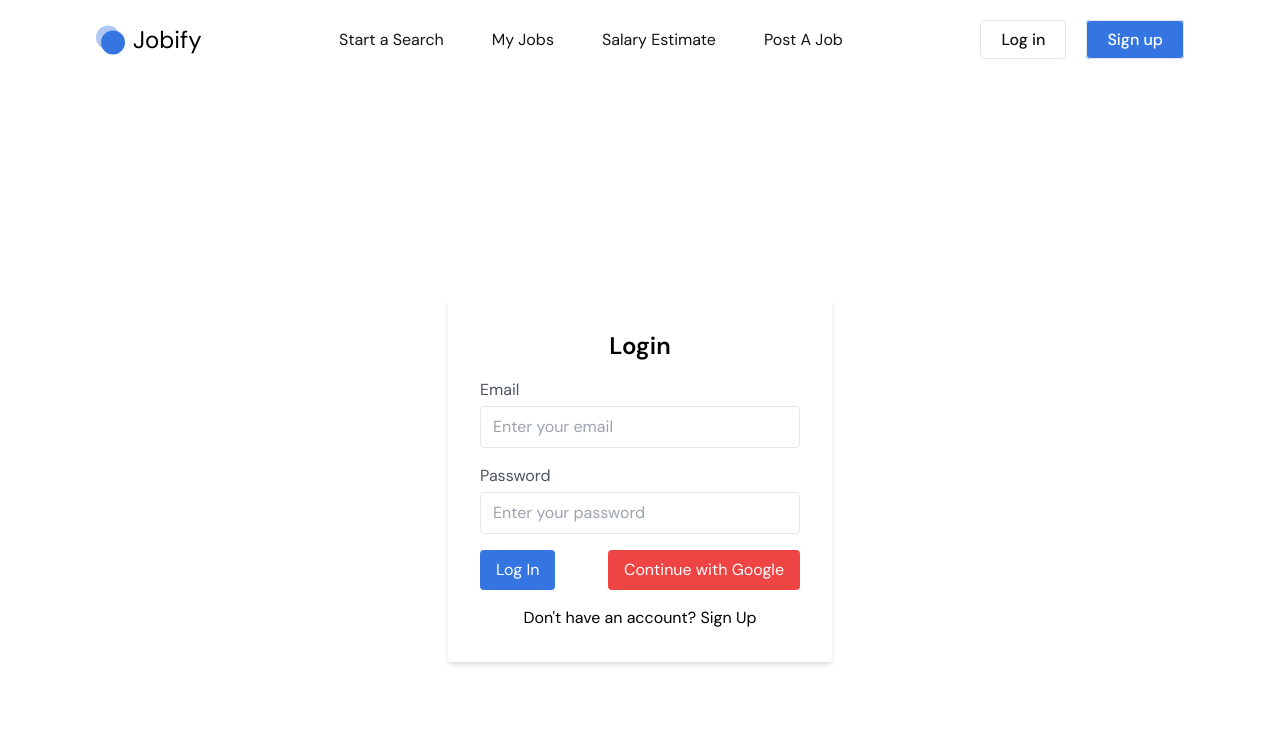
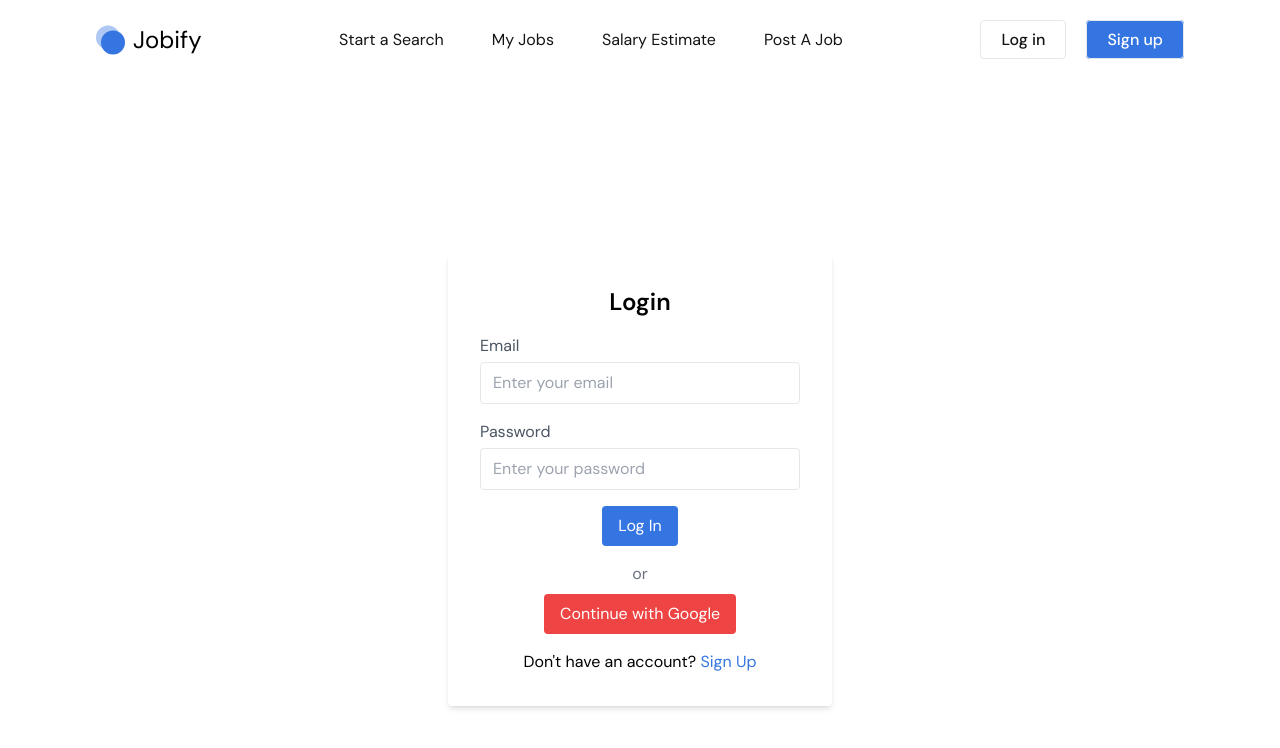
Before and after one commit to ashwinikrishnajirao/Jobify, a React (Vite) app in the folder job-portal-client/: page /login in a window 1280 px wide. Shown: the top 748 px of the page. Built offline with nearby package versions, Linux system fonts and the light colour scheme.

Commit message:
Login Page Complete

```diff
--- a/job-portal-client/src/Components/Login.jsx
+++ b/job-portal-client/src/Components/Login.jsx
@@ -26,8 +26,6 @@ const Login = () => {
             });
     }, [auth, navigate]);
 
-
-
     const handleSignInWithEmailAndPassword = async (e) => {
         e.preventDefault();
         try {
@@ -44,7 +42,6 @@ const Login = () => {
         try {
             const provider = new GoogleAuthProvider();
             await signInWithRedirect(auth, provider); // Redirect user to Google sign-in page
-            navigate('/')
         } catch (error) {
             setErrorMessage(error.message);
         }
@@ -84,18 +81,25 @@ const Login = () => {
                         />
                     </div>
                     {errorMessage && <div className="text-red-500 text-sm mb-4">{errorMessage}</div>}
-                    <div className="flex justify-between items-center">
+                    <div className="flex justify-center">
                         <button type="submit" className="bg-blue text-white py-2 px-4 rounded hover:bg-blue-600" >
                             {isSigningIn ? 'Logging In...' : 'Log In'}
                         </button>
+                    </div>
+                    <div className="mt-4 flex flex-col items-center">
+                    <div className="flex items-center mb-2">
+                        <div className="border-b border-gray-400 w-1/4"></div>
+                        <div className="mx-2 text-gray-500">or</div>
+                        <div className="border-b border-gray-400 w-1/4"></div>
+                    </div>
+                    <button type="button" onClick={handleSignInWithGoogle} className="bg-red-500 text-white py-2 px-4 rounded hover:bg-red-600">
+                        Continue with Google
+                    </button>
+                </div>
 
 
-                        <button type="button" onClick={handleSignInWithGoogle} className="bg-red-500 text-white py-2 px-4 rounded hover:bg-red-600">
-                            Continue with Google
-                        </button>
-                    </div>
                     <div className="text-center mt-4">
-                        Don't have an account? <Link to="/signup" className="text-blue-500 hover:underline">Sign Up</Link>
+                        Don't have an account? <Link to="/signup" className="text-blue hover:underline">Sign Up</Link>
                     </div>
                 </form>
             </main>
--- a/job-portal-client/src/Components/SignUp.jsx
+++ b/job-portal-client/src/Components/SignUp.jsx
@@ -2,6 +2,7 @@ import React, { useState } from 'react';
 import { createUserWithEmailAndPassword } from 'firebase/auth';
 import app from '../firebase/firebase.config';
 import { getAuth } from "firebase/auth";
+import { Link } from 'react-router-dom';
 
 const SignUp = () => {
     const [email, setEmail] = useState('');
@@ -87,6 +88,9 @@ const SignUp = () => {
                             {isSigningUp ? 'Signing Up...' : 'Sign Up'}
                         </button>
                     </div>
+                    <div className="text-center mt-4">
+                        Already have an account? <Link to="/signup" className="text-blue hover:underline">Login Here</Link>
+                    </div>
                 </form>
             </main>
         </div>
```
